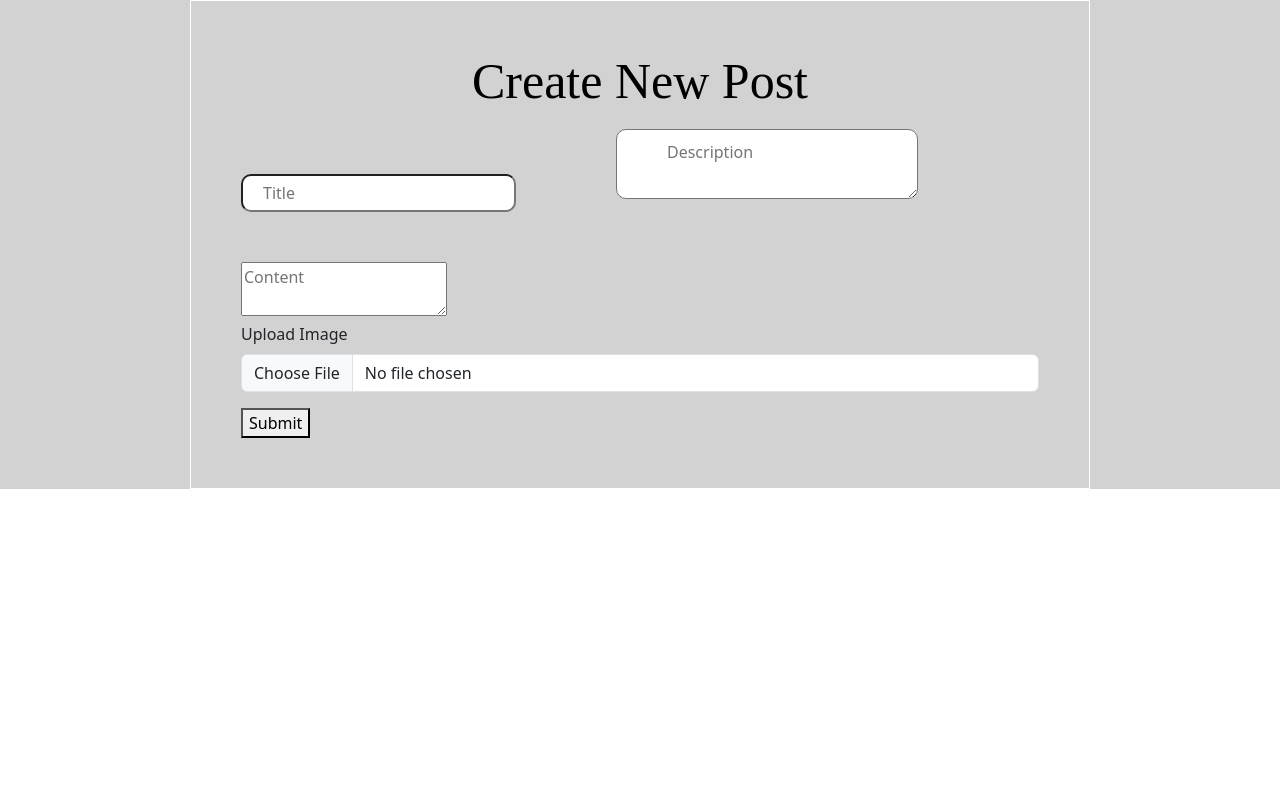
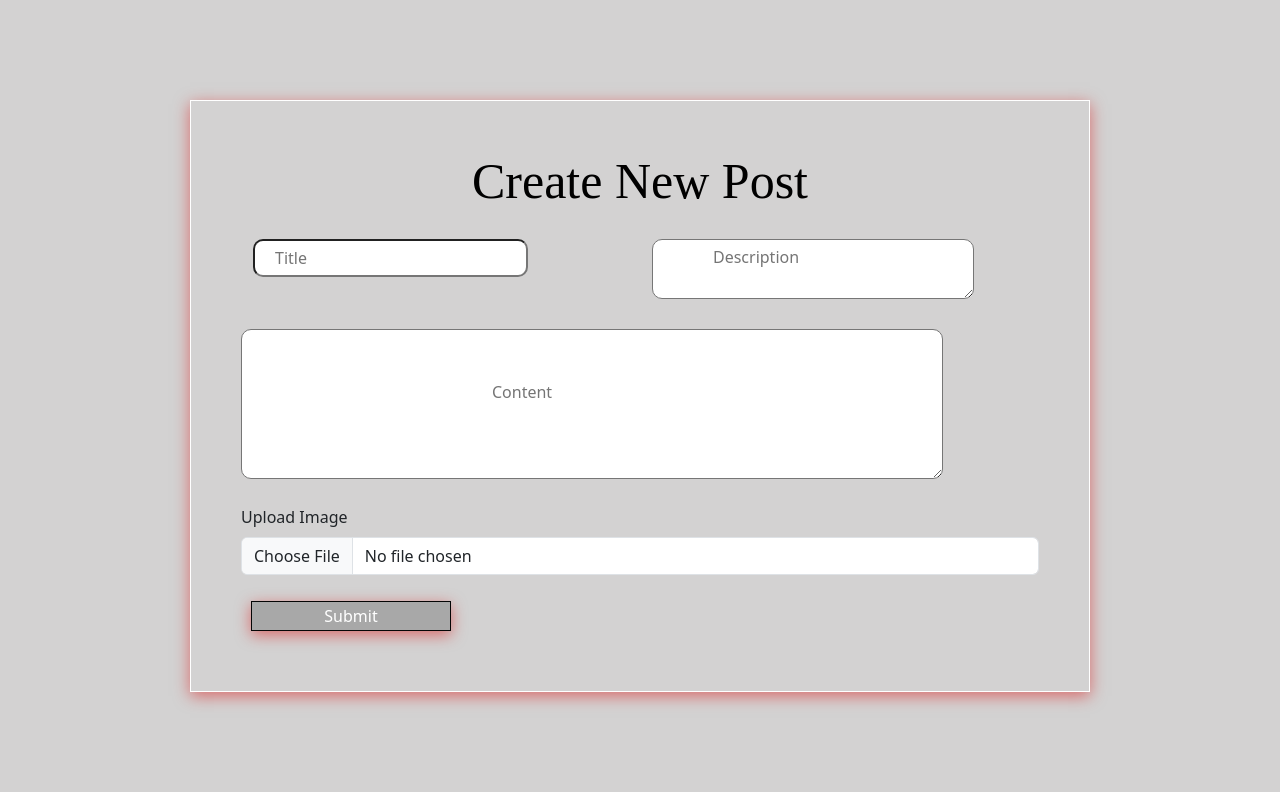
Before and after one commit to naledimuhauli/blog-website, a React (Create React App) app in the folder client/: page /new-post in a window 1280 px wide. Built offline with nearby package versions, Linux system fonts and the light colour scheme.

Commit message:
styled the new post form

```diff
--- a/client/src/pages/NewPost.js
+++ b/client/src/pages/NewPost.js
@@ -45,6 +45,9 @@ function NewPost() {
             <div className="new-posts">
                 <h1 className='new-post-h1'>Create New Post</h1>
                 <form onSubmit={handleSubmit}>
+                    <div className="container">
+                        <div className="row">
+                            <div className="col-6">
                                 <input
                                     type="text"
                                     placeholder="Title"
@@ -52,12 +55,17 @@ function NewPost() {
                                     className='new-post-title'
                                     onChange={(e) => setTitle(e.target.value)}
                                 />
+                            </div>
+                            <div className="col-6">
                                 <textarea
                                     placeholder="Description"
                                     value={description}
                                     className='new-post-description'
                                     onChange={(e) => setDescription(e.target.value)}
                                 ></textarea>
+                            </div>
+                        </div>
+                    </div>
                     <br />
                     <textarea
                         placeholder="Content"
@@ -85,7 +93,7 @@ function NewPost() {
                         </div>
                     )}
 
-                    <button type="submit">Submit</button>
+                    <button type="submit" className='submit'>Submit</button>
                 </form>
             </div>
         </div>
--- a/client/src/pages/pages.css
+++ b/client/src/pages/pages.css
@@ -123,16 +123,18 @@
     background-color: rgb(211, 210, 210);
     max-width: 100%;
     max-height: 100%;
+    padding: 100px;
 }
 
 .form .new-posts {
     max-width: 900px;
-    margin: 20px;
+    margin-top: 50px;
     padding: 50px;
     display: block;
     margin: auto;
-    align-items: center;
+    /* align-items: center; */
     border: 1px solid white;
+    box-shadow: 0px 4px 15px rgba(221, 6, 6, 0.5);
 }
 
 .form .new-post-h1 {
@@ -145,11 +147,30 @@
 .new-post-title {
     padding: 5px 20px;
     border-radius: 10px;
-    margin: 10px 100px 50px 0;
+    margin-top: 20px;
 }
 
 .new-post-description {
-    padding: 10px 50px;
-    margin-top: 10px;
+    padding: 5px 60px;
     border-radius: 10px;
+    margin-top: 20px;
 }
+
+.new-post-content {
+    border-radius: 10px;
+    padding: 50px 250px;
+    margin-bottom: 20px;
+}
+
+.submit {
+    color: white;
+    background-color: rgb(168, 168, 168);
+    border: 1px solid rgb(5, 5, 5);
+    box-shadow: 0px 4px 15px rgba(221, 6, 6, 0.5);
+    margin: 10px;
+    padding: 10pxpx;
+    width: 200px;
+    height: 30px;
+
+
+}
```
Lines whose indentation alone changed are shown as unchanged.
